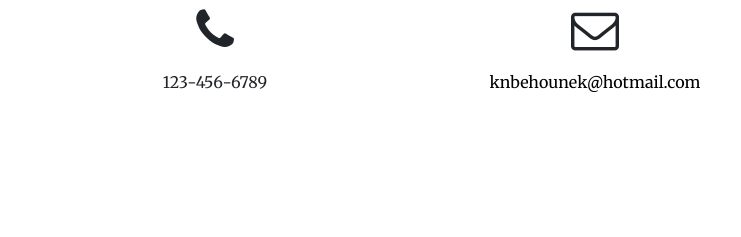
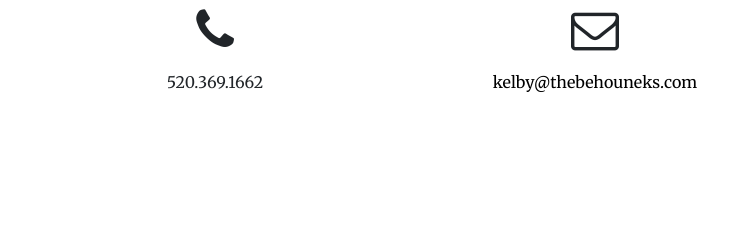
Before and after one commit to knbehounek/KNB-Portfolio, a plain HTML site: page index.html in a window 1280 px wide. Shown: the part 2400-2637 px from the top of the page, 235-976 px from the left. Drawn offline with nearby package versions, Linux system fonts and the light colour scheme.

Commit message:
contact update

```diff
--- a/index.html
+++ b/index.html
@@ -215,12 +215,12 @@
       <div class="row">
         <div class="col-lg-4 ml-auto text-center">
           <i class="fa fa-phone fa-3x mb-3 sr-contact"></i>
-          <p>123-456-6789</p>
+          <p>520.369.1662</p>
         </div>
         <div class="col-lg-4 mr-auto text-center">
           <i class="fa fa-envelope-o fa-3x mb-3 sr-contact"></i>
           <p>
-            <a href="mailto:your-email@your-domain.com">knbehounek@hotmail.com</a>
+            <a href="mailto:kelby@thebehouneks.com">kelby@thebehouneks.com</a>
           </p>
         </div>
       </div>
```
